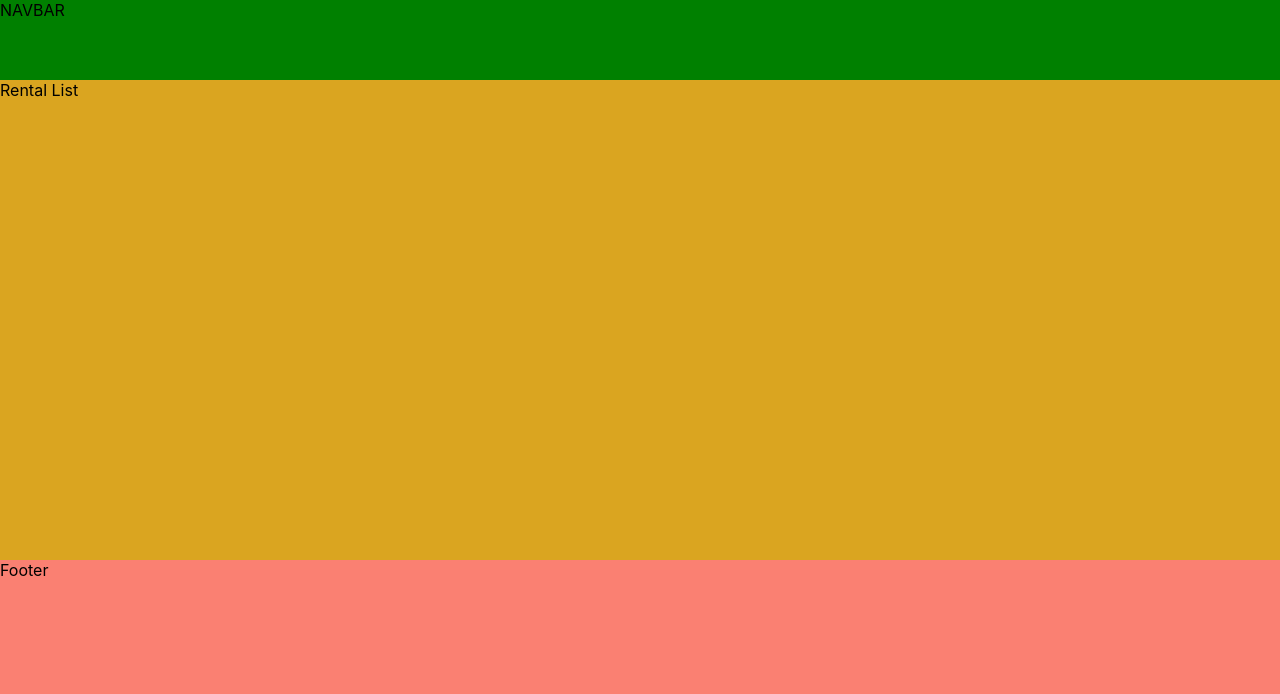
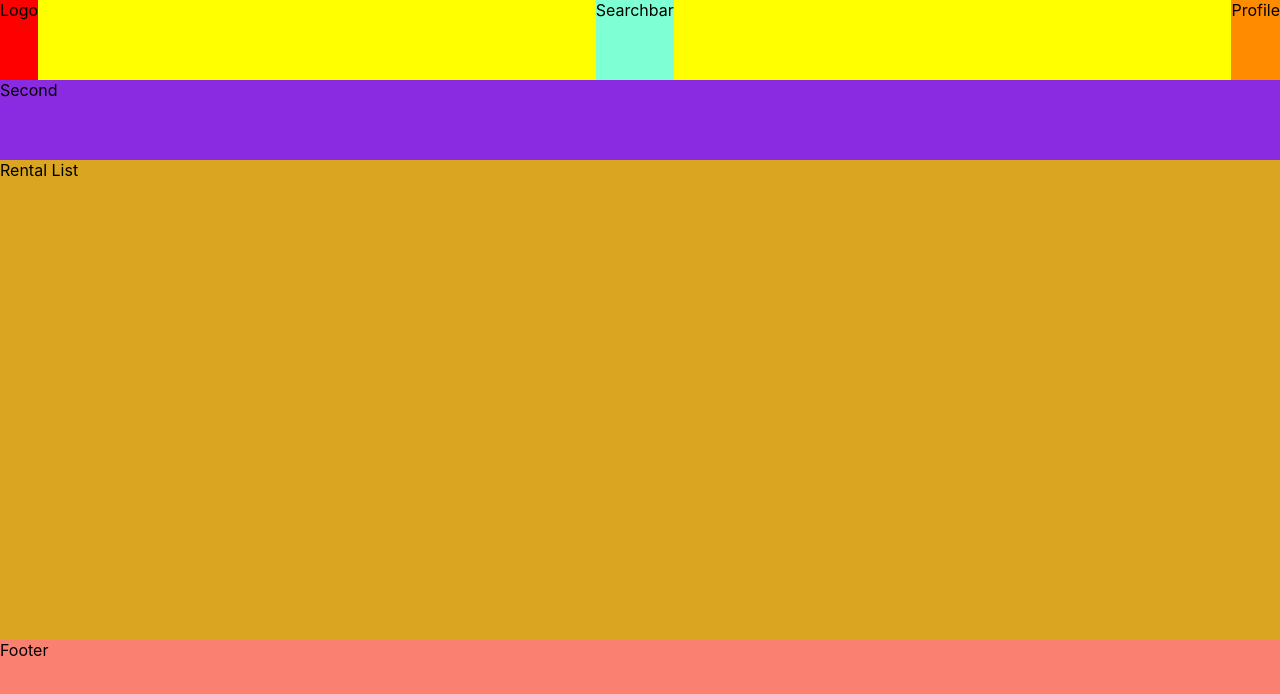
Before and after one commit to onurkaymak/airbnb-clone, a React (Create React App) app: page / in a window 1280 px wide. Shown: the top 694 px of the page. Built offline with nearby package versions, Linux system fonts and the light colour scheme.

Commit message:
WIP layout styling.

```diff
--- a/src/components/Footer.css
+++ b/src/components/Footer.css
@@ -1,5 +1,5 @@
 .footer {
   background-color: salmon;
   width: 100%;
-  height: 30%;
+  height: 20%;
 }
--- a/src/components/Navbar.css
+++ b/src/components/Navbar.css
@@ -1,5 +1,39 @@
 .navbar {
-  background-color: green;
+  /* background-color: green; */
   width: 100%;
-  height: 10%;
+  height: 20%;
+
+  display: flex;
+  flex-direction: column;
+  justify-content: space-between;
 }
+
+.navbar-first {
+  background-color: yellow;
+  width: 100%;
+  height: 50%;
+
+  display: flex;
+  justify-content: space-between;
+}
+
+.navbar-second {
+  background-color:blueviolet;
+  width: 100%;
+  height: 50%;
+}
+
+.logo {
+  background-color: red;
+  /* width: 10%; */
+}
+
+.searchbar {
+  background-color: aquamarine;
+  /* width: 65%; */
+}
+
+.profile {
+  background-color: darkorange;
+  /* width: 25%; */
+}
--- a/src/components/Navbar.js
+++ b/src/components/Navbar.js
@@ -2,7 +2,15 @@ import "./Navbar.css";
 
 const Navbar = () => {
   return (
-    <div className="navbar">NAVBAR</div>
+    <div className="navbar">
+      <div className="navbar-first">
+        <div className="logo">Logo</div>
+        <div className="searchbar">Searchbar</div>
+        <div className="profile">Profile</div>
+      </div>
+      <div className="navbar-second">Second</div>
+
+    </div>
   )
 };
 
```
